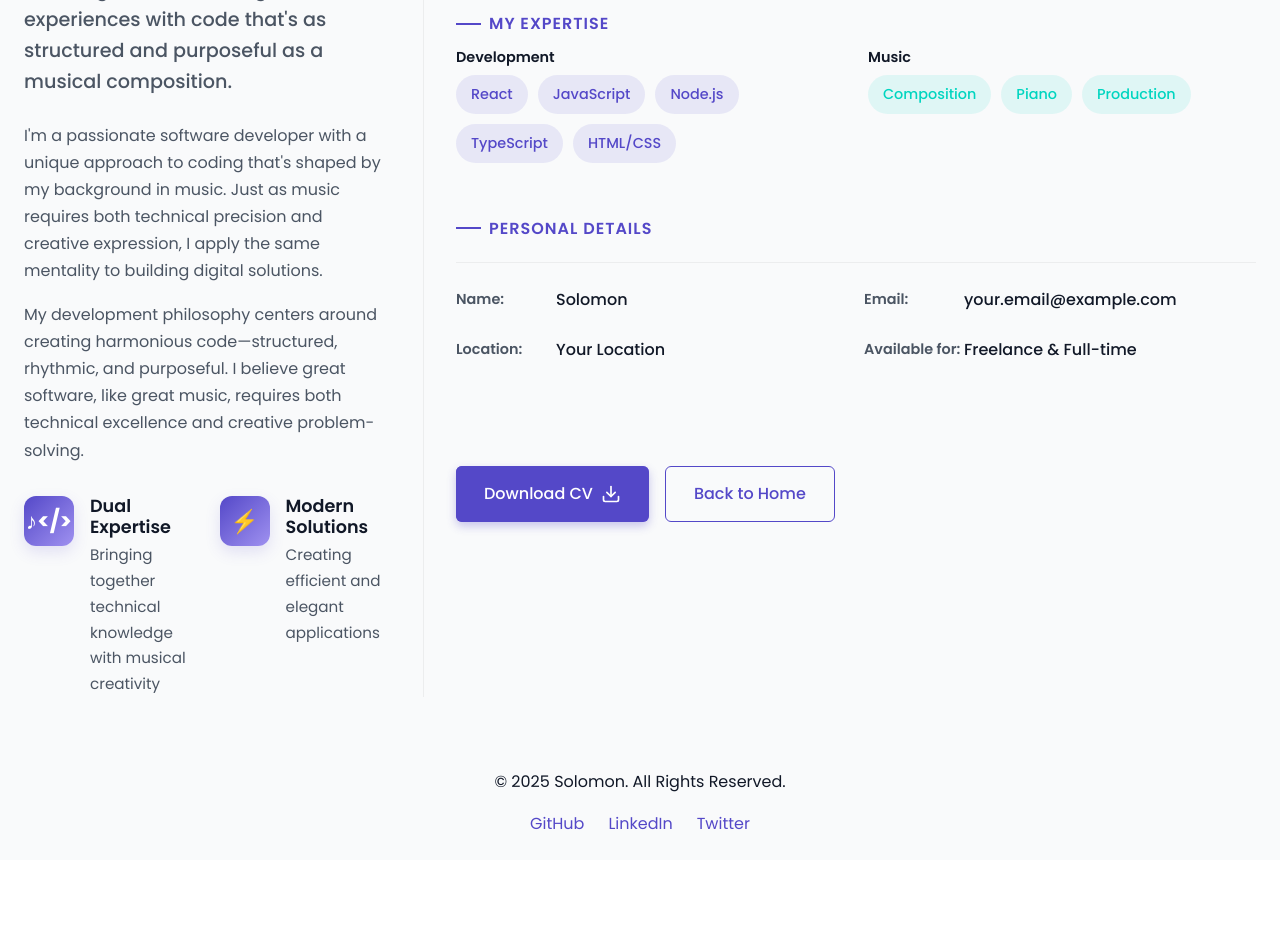
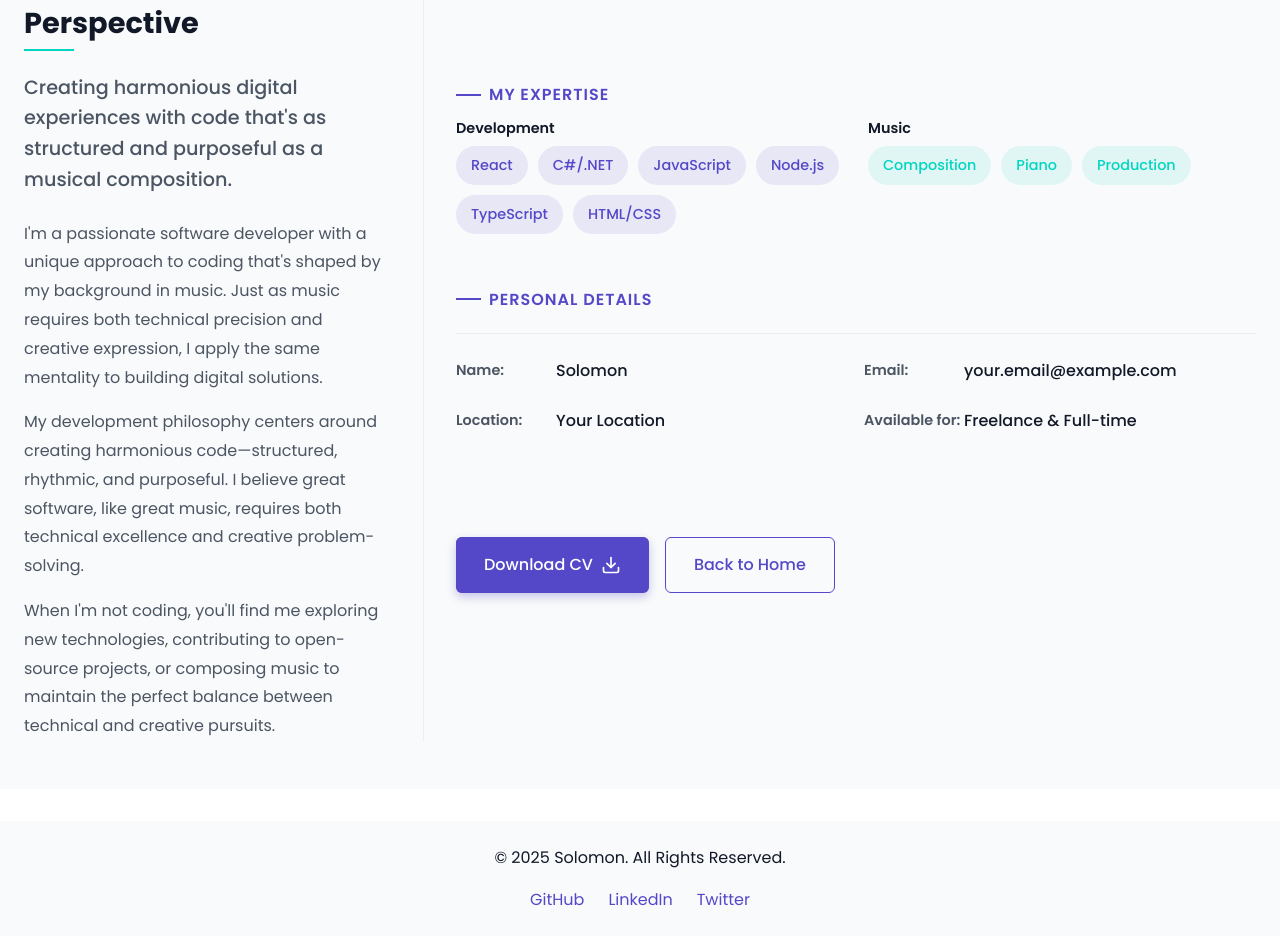
Before and after one commit to TopGSE/solomon-portfolio, a React (Vite) app: page /about in a window 1280 px wide. Shown: the part 360-1296 px from the top of the page. Before the commit the page ends 1220 px from the top, so only its background shows below. Built offline with nearby package versions, Linux system fonts and the light colour scheme.

Commit message:
Refactor About section layout and improve body scroll handling

```diff
--- a/src/App.css
+++ b/src/App.css
@@ -421,10 +421,8 @@
 	background-color: var(--bg-secondary);
 	padding: var(--spacing-xxl) 0;
 	position: relative;
-	overflow: hidden;
-	margin-top: 0;
-	position: relative;
-	z-index: 2;
+	overflow: visible;
+	margin-bottom: var(--spacing-xl);
 }
 
 /* About Section - Updated Design with modern layout */
@@ -432,7 +430,7 @@
 	background-color: var(--bg-secondary);
 	padding: var(--spacing-xxl) 0;
 	position: relative;
-	overflow: hidden;
+	overflow: visible;
 }
 
 .about-wrapper {
@@ -492,54 +490,16 @@
 	font-weight: 500;
 }
 
+.about-bio-content {
+	display: flex;
+	flex-direction: column;
+	gap: var(--spacing-md);
+}
+
 .about-bio-content p {
 	color: var(--text-secondary);
-	line-height: 1.7;
-}
-
-/* New highlight features */
-.about-highlights {
-	display: grid;
-	grid-template-columns: 1fr 1fr;
-	gap: var(--spacing-lg);
-	margin-top: var(--spacing-xl);
-}
-
-.highlight-item {
-	display: flex;
-	align-items: flex-start;
-	gap: var(--spacing-md);
-}
-
-.highlight-icon {
-	width: 50px;
-	height: 50px;
-	border-radius: 12px;
-	background: var(--gradient-1);
-	display: flex;
-	align-items: center;
-	justify-content: center;
-	flex-shrink: 0;
-	box-shadow: 0 6px 15px rgba(84, 72, 200, 0.15);
-}
-
-.music-code-icon {
-	color: white;
-	font-size: 1.4rem;
-	font-weight: bold;
-	line-height: 1;
-}
-
-.highlight-content h4 {
-	margin-bottom: var(--spacing-xs);
-	font-size: 1.1rem;
-	color: var(--text-primary);
-}
-
-.highlight-content p {
+	line-height: 1.8;
 	margin-bottom: 0;
-	font-size: 0.95rem;
-	color: var(--text-secondary);
 }
 
 /* Details container styling */
@@ -715,10 +675,6 @@
 		border-bottom: 1px solid rgba(0, 0, 0, 0.05);
 		padding-bottom: var(--spacing-xl);
 	}
-
-	.about-highlights {
-		grid-template-columns: 1fr;
-	}
 }
 
 @media (max-width: 768px) {
@@ -744,20 +700,6 @@
 		margin-bottom: var(--spacing-xs);
 	}
 }
-
-/* Remove about-visual related styles */
-/* The following styles are removed:
-.about-visual
-.about-image-wrapper
-.image-placeholder
-.about-decoration
-.note-symbol
-.code-symbol
-.experience-badge
-@keyframes pulseScale
-.experience-years
-.experience-text
-*/
 
 .about-info {
 	display: flex;
@@ -1170,6 +1112,7 @@
 	margin: 0 auto;
 	padding: 0 var(--spacing-lg);
 	width: 100%;
+	margin-top: 3rem;
 }
 
 /* New Hero Section Styling */
@@ -2156,7 +2099,7 @@
 	background-color: var(--bg-secondary);
 	padding: var(--spacing-xxl) 0;
 	position: relative;
-	overflow: hidden;
+	overflow: visible;
 	margin-top: 0;
 	position: relative;
 	z-index: 2;
@@ -2196,7 +2139,9 @@ html {
 /* Page Transitions */
 .page-transition {
 	position: relative;
-	transition: opacity 0.4s ease, transform 0.4s ease;
+	width: 100%;
+	min-height: 100vh;
+	transition: opacity 0.5s ease, transform 0.5s ease;
 }
 
 .page-transition.fadeIn {
@@ -2236,19 +2181,19 @@ html {
 	min-height: 100vh;
 	display: flex;
 	flex-direction: column;
-	overflow: hidden;
-	position: relative;
+	position: relative;
+	overflow: visible;
 }
 
 .full-page {
-	padding-top: 100px;
-	/* Account for navbar */
-	min-height: calc(100vh - 100px);
-	/* Full page minus navbar and padding */
+	padding-top: 120px;
+	/* Increased from 100px to create more space */
+	min-height: calc(100vh - 120px);
+	/* Adjusted to match the new padding */
 	display: flex;
 	flex-direction: column;
-	justify-content: center;
-	position: relative;
+	position: relative;
+	overflow: visible;
 }
 
 /* Active nav link styling */
@@ -2448,3 +2393,65 @@ html {
 		padding: 2rem 1rem;
 	}
 }
+
+/* Fix for body scroll locking */
+body {
+	overflow-y: auto !important;
+}
+
+/* Add better spacing for the About page title */
+.full-page {
+	padding-top: 120px;
+	/* Increased from 100px to create more space */
+	min-height: calc(100vh - 120px);
+	/* Adjusted to match the new padding */
+	display: flex;
+	flex-direction: column;
+	position: relative;
+	overflow: visible;
+}
+
+/* Specific adjustment for About page header */
+.about-section.full-page .section-header {
+	margin-top: 30px;
+	/* Add additional top margin specifically for the About page */
+}
+
+/* Improve section header animation to account for new spacing */
+.section-header {
+	position: relative;
+	z-index: 2;
+	margin-bottom: var(--spacing-xl);
+	text-align: center;
+	opacity: 0;
+	transform: translateY(20px);
+	transition: opacity 0.8s var(--transition-smooth), transform 0.8s var(--transition-smooth);
+}
+
+/* Updated responsive adjustments */
+@media (max-width: 768px) {
+	.full-page {
+		padding-top: 100px;
+		/* Slightly less space on mobile but still enough */
+	}
+
+	.about-section.full-page .section-header {
+		margin-top: 20px;
+		/* Less margin on mobile */
+	}
+}
+
+@media (max-width: 480px) {
+	.full-page {
+		padding-top: 90px;
+	}
+
+	.about-section.full-page .section-header {
+		margin-top: 15px;
+	}
+
+	.section-header h2 {
+		font-size: 2rem;
+		/* Smaller font size on mobile */
+	}
+}
--- a/src/App.jsx
+++ b/src/App.jsx
@@ -29,6 +29,13 @@ function PageTransition({ children }) {
       return () => clearTimeout(timeout);
     }
   }, [location, displayLocation]);
+
+  // Ensure body scroll is enabled when component unmounts
+  useEffect(() => {
+    return () => {
+      document.body.style.overflow = "";
+    };
+  }, []);
 
   return (
     <div
--- a/src/components/About.jsx
+++ b/src/components/About.jsx
@@ -64,31 +64,12 @@ function About() {
                   software, like great music, requires both technical excellence
                   and creative problem-solving.
                 </p>
-
-                <div className="about-highlights">
-                  <div className="highlight-item">
-                    <div className="highlight-icon">
-                      <span className="music-code-icon">♪&lt;/&gt;</span>
-                    </div>
-                    <div className="highlight-content">
-                      <h4>Dual Expertise</h4>
-                      <p>
-                        Bringing together technical knowledge with musical
-                        creativity
-                      </p>
-                    </div>
-                  </div>
-
-                  <div className="highlight-item">
-                    <div className="highlight-icon">
-                      <span className="music-code-icon">⚡</span>
-                    </div>
-                    <div className="highlight-content">
-                      <h4>Modern Solutions</h4>
-                      <p>Creating efficient and elegant applications</p>
-                    </div>
-                  </div>
-                </div>
+                <p>
+                  When I'm not coding, you'll find me exploring new
+                  technologies, contributing to open-source projects, or
+                  composing music to maintain the perfect balance between
+                  technical and creative pursuits.
+                </p>
               </div>
             </div>
 
--- a/src/components/Navbar.jsx
+++ b/src/components/Navbar.jsx
@@ -17,8 +17,8 @@ function Navbar() {
 
     window.addEventListener("scroll", handleScroll);
 
-    // Disable body scroll when menu is open
-    if (menuOpen) {
+    // Modified: Only disable scrolling when menu is open on mobile
+    if (menuOpen && window.innerWidth <= 768) {
       document.body.style.overflow = "hidden";
     } else {
       document.body.style.overflow = "";
@@ -26,12 +26,13 @@ function Navbar() {
 
     return () => {
       window.removeEventListener("scroll", handleScroll);
-      document.body.style.overflow = "";
+      document.body.style.overflow = ""; // Always enable scrolling when component unmounts
     };
   }, [menuOpen]);
 
   const handleNavClick = () => {
     setMenuOpen(false);
+    document.body.style.overflow = ""; // Ensure scrolling is enabled after nav click
   };
 
   return (
--- a/src/pages/AboutPage.jsx
+++ b/src/pages/AboutPage.jsx
@@ -12,17 +12,16 @@ function AboutPage() {
     // Scroll to top when page loads
     window.scrollTo(0, 0);
 
-    // Add page transition class to body
-    document.body.classList.add("page-transition");
+    // Make sure scrolling is enabled
+    document.body.style.overflow = "auto";
 
     return () => {
-      document.body.classList.remove("page-transition");
+      // Clean up
     };
   }, []);
 
   return (
     <>
-      <Navbar />
       <div className="page-container">
         <section
           id="about"
@@ -64,31 +63,12 @@ function AboutPage() {
                       believe great software, like great music, requires both
                       technical excellence and creative problem-solving.
                     </p>
-
-                    <div className="about-highlights">
-                      <div className="highlight-item">
-                        <div className="highlight-icon">
-                          <span className="music-code-icon">♪&lt;/&gt;</span>
-                        </div>
-                        <div className="highlight-content">
-                          <h4>Dual Expertise</h4>
-                          <p>
-                            Bringing together technical knowledge with musical
-                            creativity
-                          </p>
-                        </div>
-                      </div>
-
-                      <div className="highlight-item">
-                        <div className="highlight-icon">
-                          <span className="music-code-icon">⚡</span>
-                        </div>
-                        <div className="highlight-content">
-                          <h4>Modern Solutions</h4>
-                          <p>Creating efficient and elegant applications</p>
-                        </div>
-                      </div>
-                    </div>
+                    <p>
+                      When I'm not coding, you'll find me exploring new
+                      technologies, contributing to open-source projects, or
+                      composing music to maintain the perfect balance between
+                      technical and creative pursuits.
+                    </p>
                   </div>
                 </div>
 
@@ -104,6 +84,7 @@ function AboutPage() {
                         <h5>Development</h5>
                         <div className="skill-tags">
                           <span className="skill-tag">React</span>
+                          <span className="skill-tag">C#/.NET</span>
                           <span className="skill-tag">JavaScript</span>
                           <span className="skill-tag">Node.js</span>
                           <span className="skill-tag">TypeScript</span>
```
